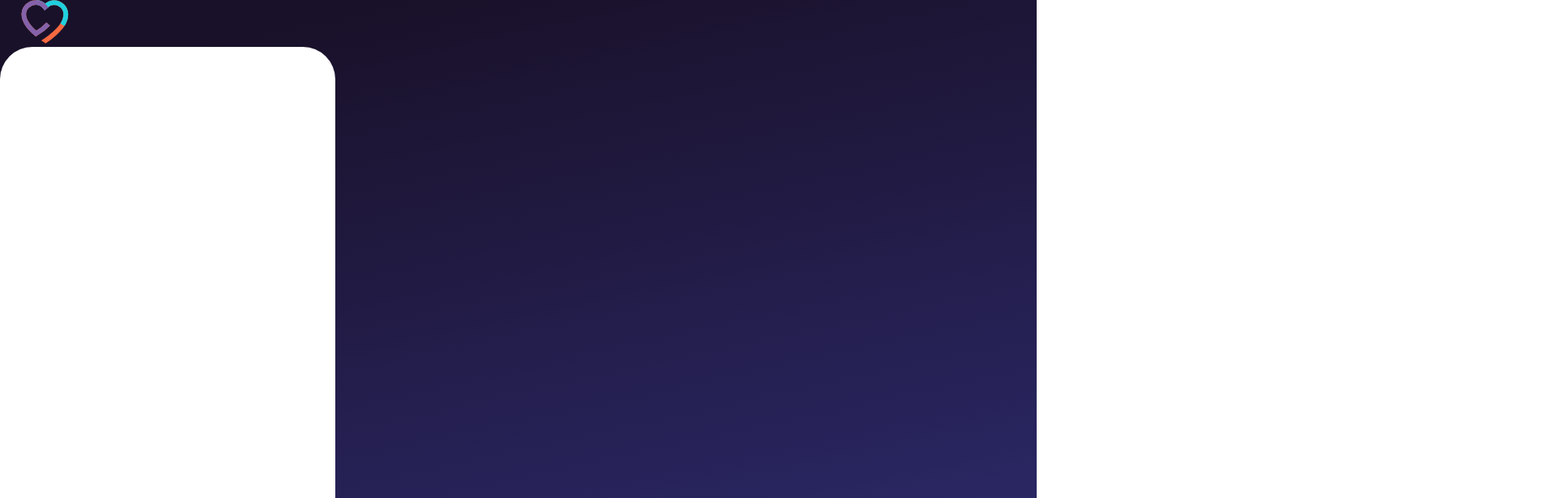
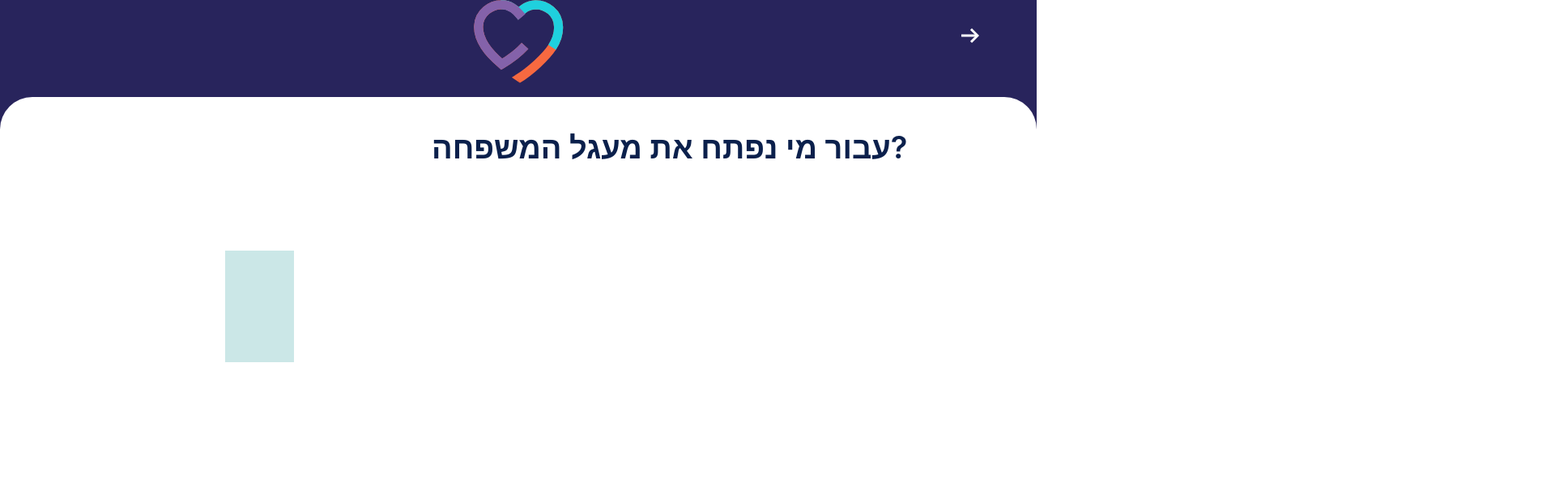
Before and after one commit to ChaimBaror/Project-HUGS, a React (Create React App) app in the folder packages/client/: page / in a window 1280 px wide. Shown: the top 616 px of the page at 81% size, 1920 px wide, since content can reach past the window. Built offline with nearby package versions, Linux system fonts and the light colour scheme.

Commit message:
design button component

```diff
--- /dev/null
+++ b/packages/client/src/components/BackArrow.tsx
@@ -0,0 +1,19 @@
+import React, { Component } from 'react'
+
+export class BackArrow extends Component {
+    render() {
+        return (
+            <div>
+                <svg width="24" height="24" viewBox="0 0 24 24" fill="none" xmlns="http://www.w3.org/2000/svg">
+                    <g clip-path="url(#clip0)">
+                        <path d="M2 12H22" stroke="white" stroke-width="3" stroke-miterlimit="10" />
+                        <path d="M15 19L22 12L15 5" stroke="white" stroke-width="3" stroke-miterlimit="10" stroke-linecap="square" />
+                    </g>
+                </svg>
+
+            </div>
+        )
+    }
+}
+
+export default BackArrow
--- a/packages/client/src/components/Button.tsx
+++ b/packages/client/src/components/Button.tsx
@@ -3,10 +3,11 @@ import { makeStyles } from "@material-ui/core/styles";
 
 interface Props {
   text: string;
-  width: string;
-  height: string;
-  background: string;
-  radius: string;
+  width:string;
+  height:string;
+  background : string;
+  radius:string;
+  color:string
 
 }
 
@@ -20,9 +21,12 @@ const Button = (props: Props) => {
     "background": props.background,
     "height": props.height,
     "width": props.width,
-      "font-size": "25px",
-      "left": "5.8%",
-      "right": "5.8%",
+    "color": props.color,
+    "font-size": "150%",
+   "box-shadow": "2px 2px 8px #888888",
+    "left": "0%",
+    "right": "0%",
+    "margin": "auto",
     "bottom": "2.96%",
     "border": "none",
   },
--- a/packages/client/src/components/FirstScreen.tsx
+++ b/packages/client/src/components/FirstScreen.tsx
@@ -1,53 +1,44 @@
 import React, { Component } from 'react';
-import { COLORS } from "./Colors.js";
-import { makeStyles } from "@material-ui/core/styles";
 import HugsLogo from "./HugsLogo";
 import Text from "./Text";
 import RadioButton from "./RadioButton";
 // import ImagePicker from "./ImagePicker";
 import Button from "./Button";
-
-const useStyles = makeStyles({
-    root: {
-        background: COLORS.main_background,
-        height: "100%",
-        width: "100%",
-        position: "absolute",
-    },
-    screenTop: {
-        top:"36.22px",
-        left:"176.01px"
-    },
-    screen: {
-        background: COLORS.white,
-        height: "768px",
-        width: "414px",
-        top : "128px",
-        "border-radius": "40px 40px 0px 0px",
-    },
-
-});
+import BackArrow from './BackArrow';
+import './Screens.css';
 
 
 const FirstScreen = () => {
-    const classes = useStyles();
 
     return (
-        <div className={classes.root}>
-            <div className={classes.screenTop}>
-              <HugsLogo width="55.05px" height="53.95px" />
-              {/* <BackArrow  /> */}
+        <div className='root'>
+            <div className='screenTop'>
+                <HugsLogo   width="15%" height="auth" />
+                <div className='backArrow'>
+                  <BackArrow  />
+                </div>
             </div>
-            <div  className={classes.screen}>
-                <Text />
-                <RadioButton />
+
+
+            <div  className='screen'>
+                <div className='divText'>
+                <Text />עבור מי נפתח את מעגל המשפחה?
+                </div>
+                <div  className='divRadioButton'>
+                    <div className="divRadioButton">
+
+                    <RadioButton />
+                    </div>
+
+                </div>
                 {/* <ImagePicker /> */}
                 <Button
                     text="הבא"
-                    width="266px"
-                    height="46px"
+                    width="65%"
+                    height="6.3%"
                     radius="10px"
                     background="rgba(247, 105, 64, 1)"
+                    color="white"
                 />
             </div>
         </div>
--- a/packages/client/src/components/Login.tsx
+++ b/packages/client/src/components/Login.tsx
@@ -23,10 +23,11 @@ const Login = () => {
       <HugsLogo width="100px" height="100px" />
       <Button
        text="Login"
-       width="366px"
-       height="70px"
+       width="88%"
+       height="10%"
        radius= "10px"
        background = "White"
+       color ="rgba(11, 32, 76, 1)"
        />
 
     </div>
--- /dev/null
+++ b/packages/client/src/components/Screens.css
@@ -0,0 +1,49 @@
+
+.root {
+    background: rgba(40, 36, 92, 1);
+    height: 100%;
+    width: 100%;
+    position: absolute;
+}
+
+.screenTop {
+    text-align:center;
+    width: 100%;
+    height: 15%;
+}
+.screen {
+    background: white;
+    height: 88%;
+    width: 100%;
+    top: 128px;
+    border-radius: 40px 40px 0px 0px;
+}
+.backArrow{
+    position: absolute;
+    width: 181%;
+    left: 3%;
+    top: 4%;
+}
+.divText{
+    position: absolute;
+    /* left: 26.66%; */
+    right: 12.47%;
+    top: 20.42%;
+    bottom: 70.87%;
+    font-family: RAG-Sans 1.0;
+    font-style: normal;
+    font-weight: 600;
+    font-size: 38px;
+    line-height: 101.8%;
+    text-align: right;
+    color: #0B204C;
+}
+
+.divRadioButton{
+    position: absolute;
+    background: rgb(203, 231, 231);
+    width: 85px;
+    height: 138px;
+    left: 278px;
+    top: 310px;
+}
```
Lines whose indentation alone changed are shown as unchanged.
